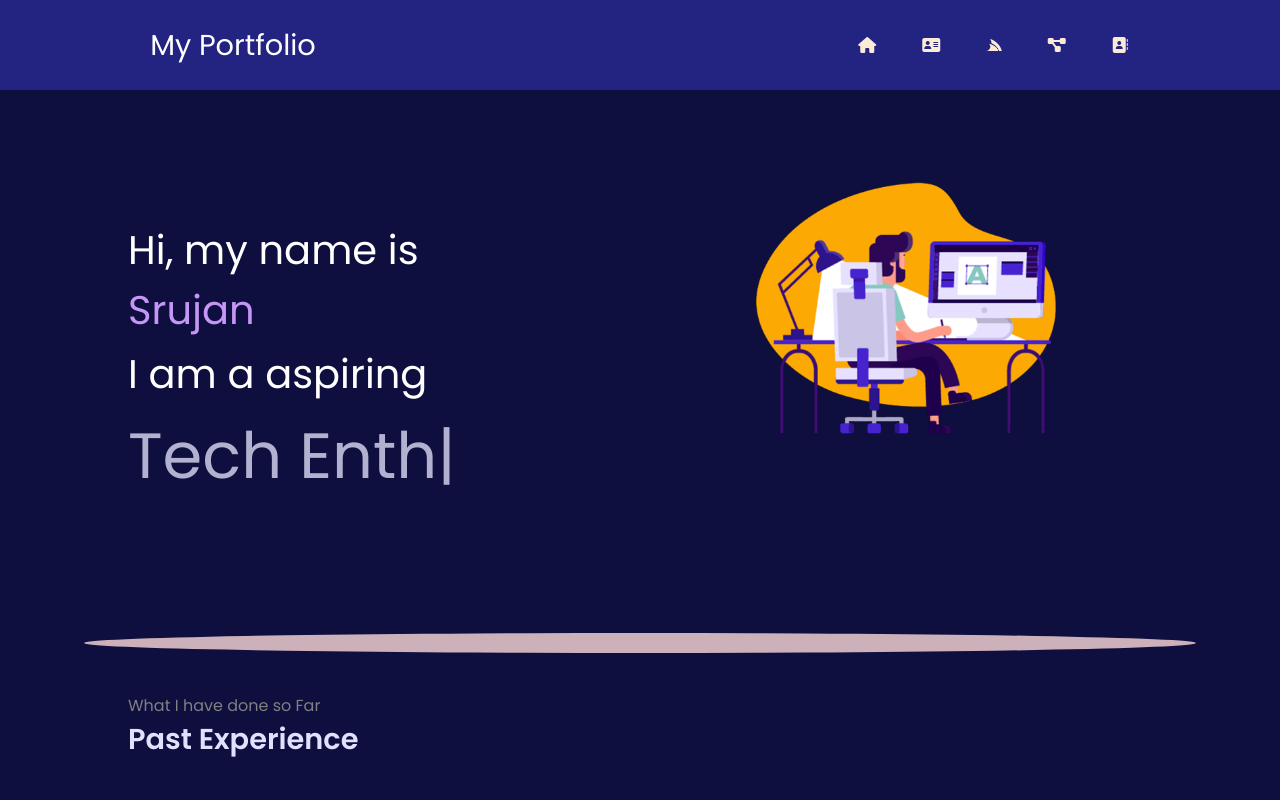
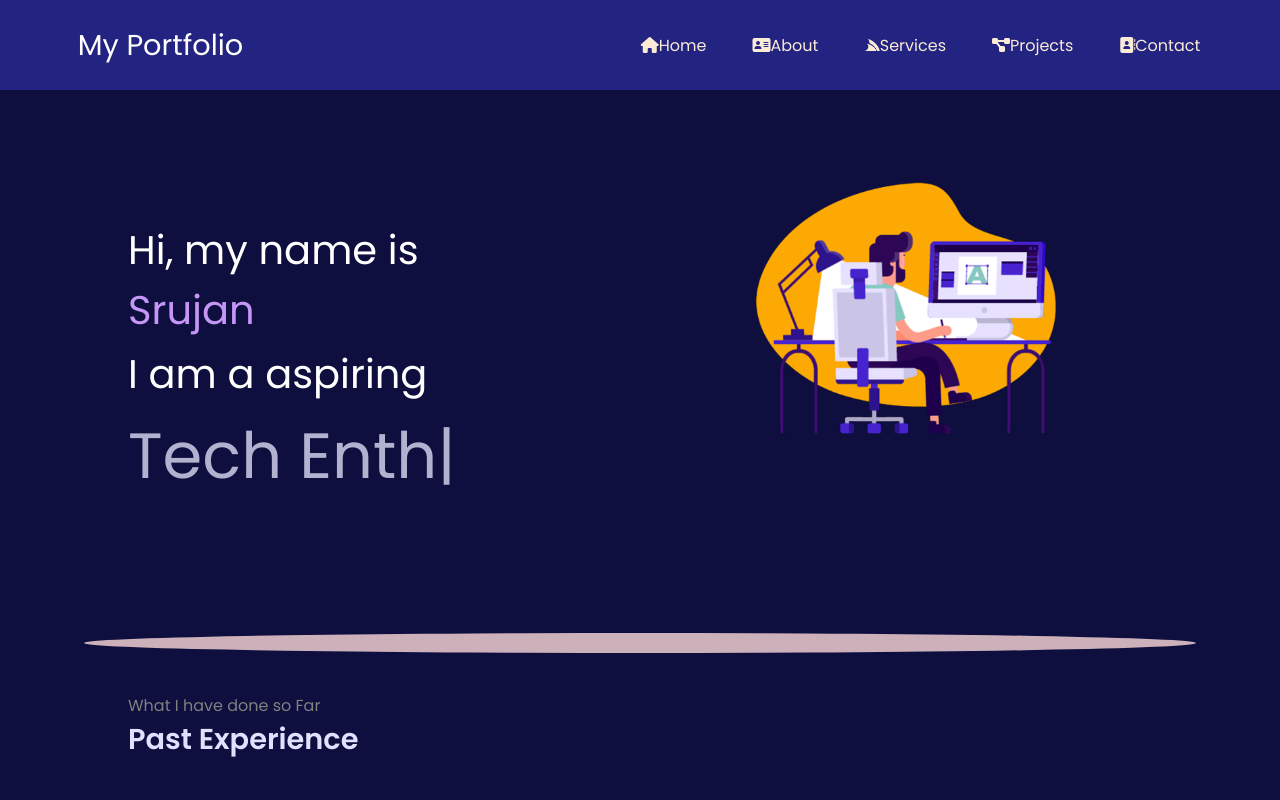
Before and after one commit to srujan0404/myportfolio, a plain HTML site: page index.html in a window 1280 px wide. Shown: the top 800 px of the page. Drawn offline with nearby package versions, Linux system fonts and the light colour scheme.

Commit message:
Update index.html

```diff
--- a/index.html
+++ b/index.html
@@ -14,11 +14,11 @@
         <div class="left">My Portfolio</div>
         <div class="right">
           <ul>
-            <li><a href="http://127.0.0.1:5500/"><i class="fa-solid fa-house"></i></a></li>
-            <li><a href="https://www.linkedin.com/in/srujan-dharma-71808a273/" target="_blank"><i class="fa-solid fa-address-card"></i></a></li>
-            <li><a href="/"><i class="fa-brands fa-servicestack"></i></a></li>
-            <li><a href="https://github.com/srujan0404" target="_blank"><i class="fa-solid fa-diagram-project"></i></a></li>
-            <li><a href="https://twitter.com/DharmaSrujan" target="_blank"><i class="fa-solid fa-address-book"></i></a></li>
+            <li><a href="http://127.0.0.1:5500/"><i class="fa-solid fa-house"></i>Home</a></li>
+            <li><a href="https://www.linkedin.com/in/srujan-dharma-71808a273/" target="_blank"><i class="fa-solid fa-address-card"></i>About</a></li>
+            <li><a href="/"><i class="fa-brands fa-servicestack"></i>Services</a></li>
+            <li><a href="https://github.com/srujan0404" target="_blank"><i class="fa-solid fa-diagram-project"></i>Projects</a></li>
+            <li><a href="https://twitter.com/DharmaSrujan" target="_blank"><i class="fa-solid fa-address-book"></i>Contact</a></li>
           </ul>
         </div>
       </nav>
```
